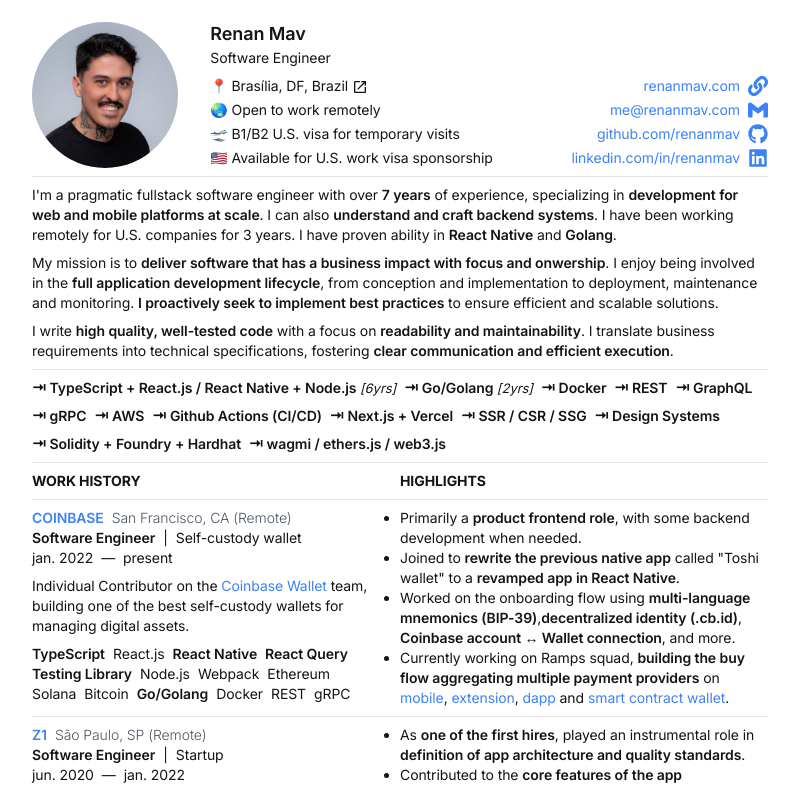
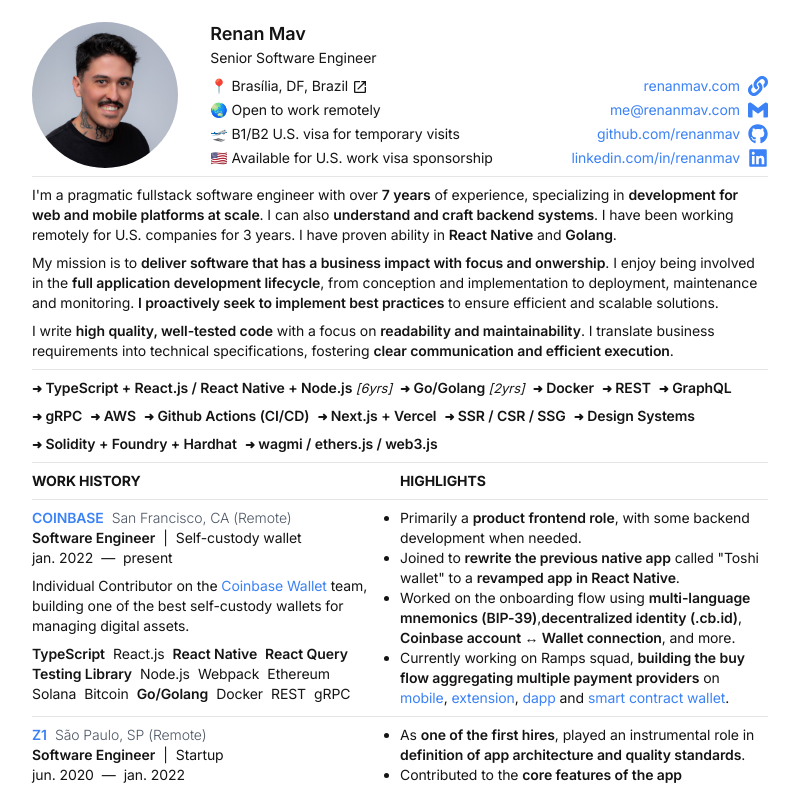
Before and after one commit to renanmav/renanmav.com, a Next.js app: page /cv in a window 1280 px wide. Shown: the top 787 px of the page, without its empty margins (240-1039 px from the left). Built offline with nearby package versions, Linux system fonts and the light colour scheme.

Commit message:
nits ʕ •ᴥ• ʔ

```diff
--- a/app/(private)/cv/head.tsx
+++ b/app/(private)/cv/head.tsx
@@ -35,7 +35,7 @@ function PersonalInfo() {
   return (
     <div className="flex basis-3/4 flex-col">
       <h1 className="text-lg font-semibold">Renan Mav</h1>
-      <p>Software Engineer</p>
+      <p>Senior Software Engineer</p>
 
       <ul className="mt-2 flex flex-col gap-1">
         <li className="hover:cursor-pointer">
--- a/app/(private)/cv/skills.tsx
+++ b/app/(private)/cv/skills.tsx
@@ -19,14 +19,14 @@ const skills: Skill[] = [
   { name: "wagmi / ethers.js / web3.js" },
 ];
 
-const SKILL_SEPARATOR = "⇥";
+const SKILL_SEPARATOR = "➜";
 
 export default function Skills() {
   return (
     <section className="flex flex-row flex-wrap gap-2">
       {skills.map((skill) => (
         <span key={skill.name} className="font-semibold">
-          {SKILL_SEPARATOR} {skill.name}{" "}
+          <span className="text-xs">{SKILL_SEPARATOR}</span> {skill.name}{" "}
           <span className="text-sm font-normal italic">
             {skill.years &&
               `[${skill.years}${skill.years === 1 ? "yr" : "yrs"}]`}
```
